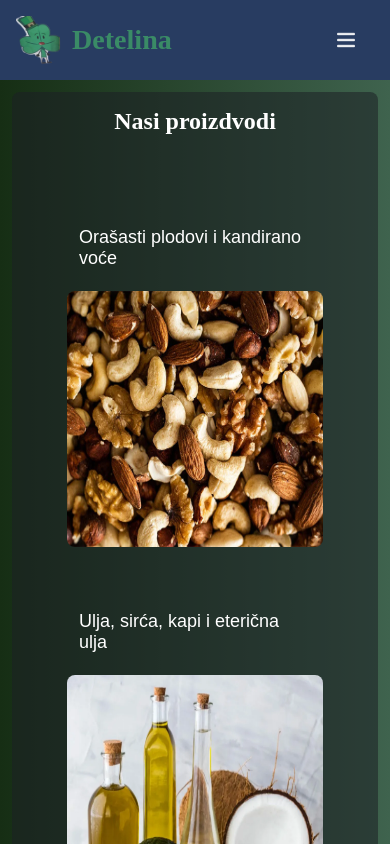
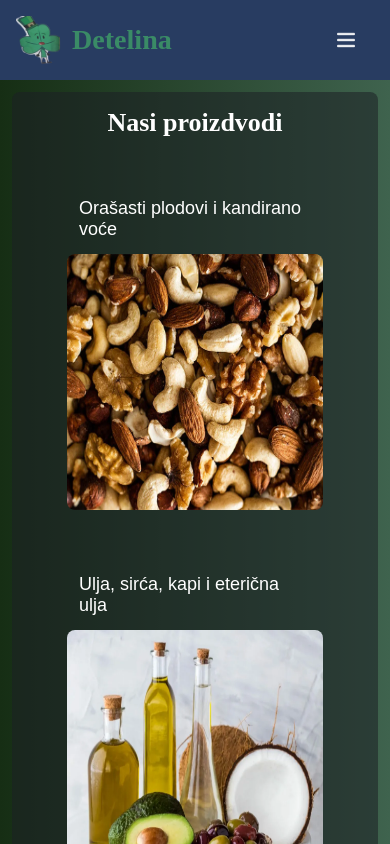
Before and after one commit to rcomplexxx/detelina, a Next.js app: page /asortiman in a window 390 px wide. Shown: the top 844 px of the page. Built offline with nearby package versions, Linux system fonts and the light colour scheme.

Commit message:
:bug fixed

```diff
--- a/components/Kategorija/kategorija.module.css
+++ b/components/Kategorija/kategorija.module.css
@@ -68,6 +68,11 @@
       .dropDiv{
       width: var(--size-13-5);
       }
+
+      .dropDiv h2{
+        margin-bottom: var(--size-3);
+      }
+
     }
 
     @media (max-width: 480px){
--- a/styles/asortiman.module.css
+++ b/styles/asortiman.module.css
@@ -41,7 +41,7 @@
 
   .nasiProizvodiTitle{
     margin-top: 16px;
-    margin-bottom: 16px;
+    font-size: 26px;
   }
 
   .nasiProizvodiDiv {
@@ -97,7 +97,7 @@
       .nasiProizvodiDiv {
         width:100vw;
         grid-template-columns: repeat(1, 1fr);
-
+        margin-top: var(--size-7);
       }
 
       .categories{
```
